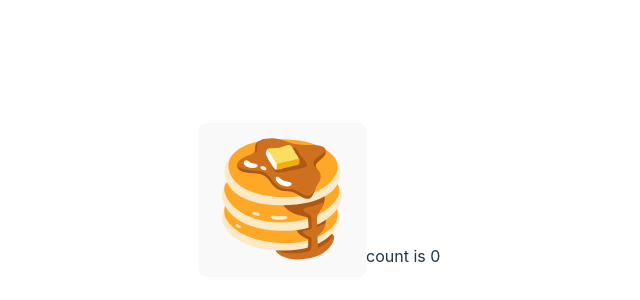
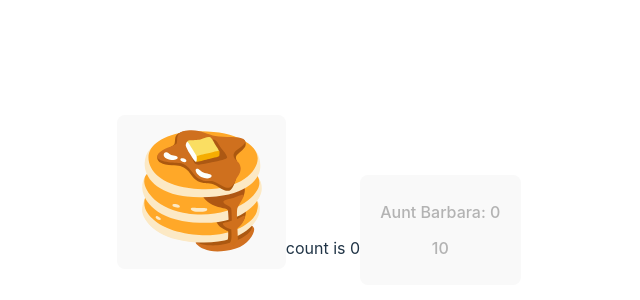
Before and after one commit to mateusz-bielak/pancakes, a React (Vite) app: page / in a window 1280 px wide. Shown: the part 200-500 px from the top of the page, without its empty margins (321-961 px from the left). Built offline with nearby package versions, Linux system fonts and the light colour scheme.

Commit message:
Add maker prototype

```diff
--- a/src/App.tsx
+++ b/src/App.tsx
@@ -2,8 +2,18 @@ import { useState } from "react";
 import pancakesSvg from "./assets/pancakes.svg";
 import "./App.css";
 
+const AUNT_PRICE = 10;
+
 function App() {
   const [count, setCount] = useState(0);
+  const [aunts, setAunts] = useState(0);
+
+  const buyAunt = () => {
+    if (count >= AUNT_PRICE) {
+      setCount(value => value - AUNT_PRICE)
+      setAunts(value => value + 1)
+    }
+  };
 
   return (
     <div>
@@ -11,6 +21,10 @@ function App() {
         <img src={pancakesSvg} alt="Pancakes" />
       </button>
       count is {count}
+      <button disabled={AUNT_PRICE > count} onClick={buyAunt}>
+        <p>Aunt Barbara: {aunts}</p>
+        <p>{AUNT_PRICE}</p>
+      </button>
     </div>
   );
 }
```
Lines whose indentation alone changed are shown as unchanged.
